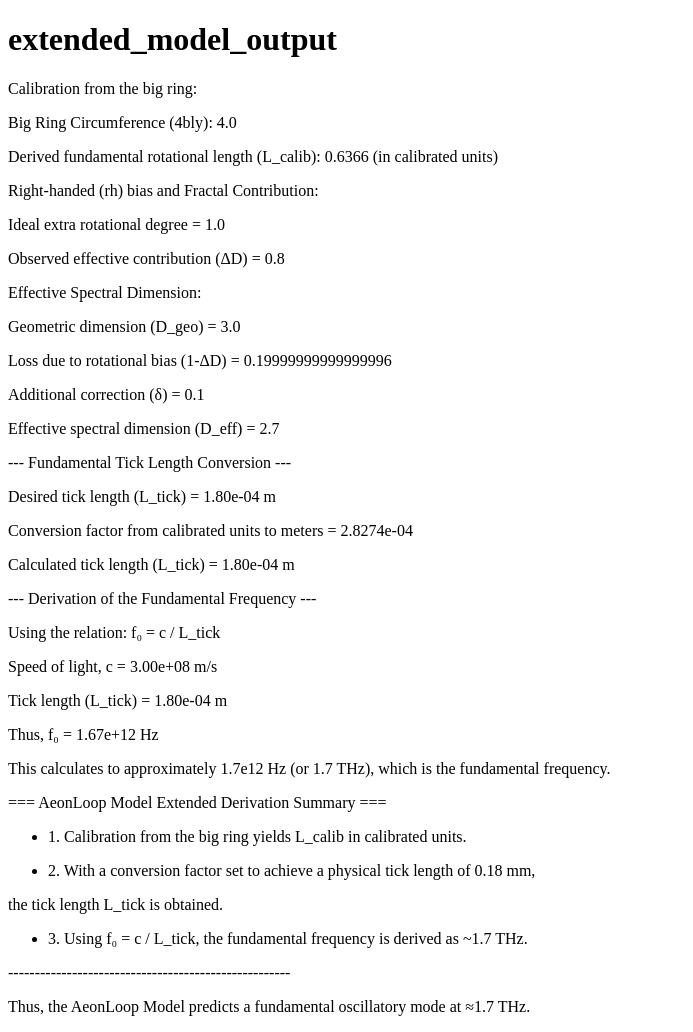
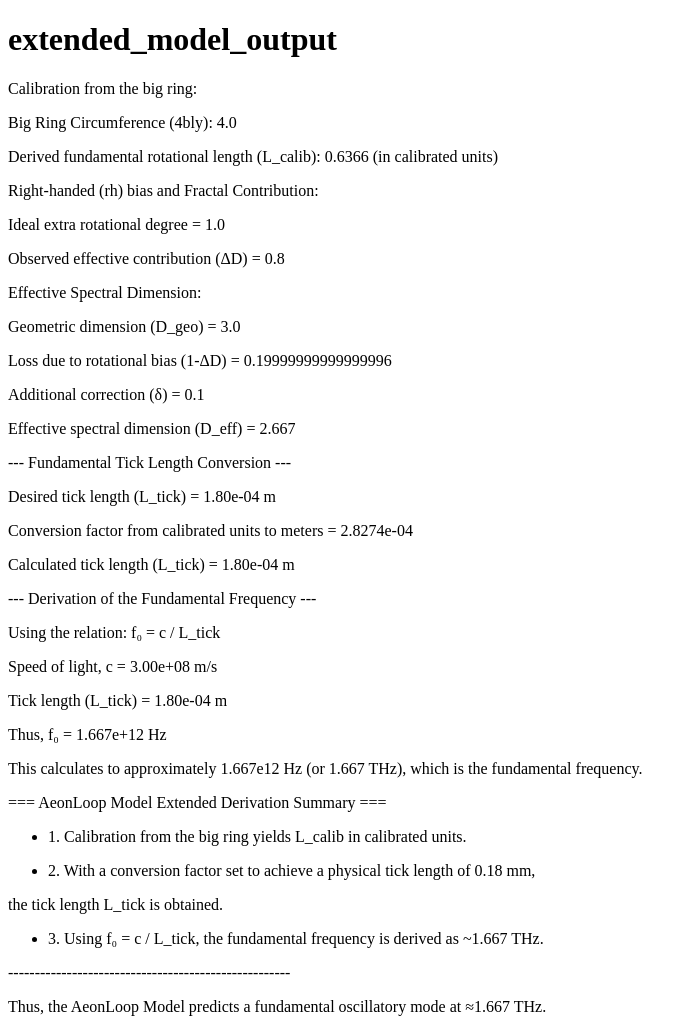
Before and after one commit to CosmicReplicator/AeonLoop, a Jekyll site: the page built from Papers/extended_model_output.html, in a window 1280 px wide. Shown: the whole page, without its empty margins (0-693 px from the left). Built offline with Jekyll 4.4.1, drawn with Linux system fonts in a browser that asks for light colours.

Commit message:
Update extended_model_output.html

```diff
--- a/Papers/extended_model_output.html
+++ b/Papers/extended_model_output.html
@@ -16,7 +16,7 @@ units)</p>
 <p>Geometric dimension (D_geo) = 3.0</p>
 <p>Loss due to rotational bias (1-ΔD) = 0.19999999999999996</p>
 <p>Additional correction (δ) = 0.1</p>
-<p>Effective spectral dimension (D_eff) = 2.7</p>
+<p>Effective spectral dimension (D_eff) = 2.667</p>
 <p>--- Fundamental Tick Length Conversion ---</p>
 <p>Desired tick length (L_tick) = 1.80e-04 m</p>
 <p>Conversion factor from calibrated units to meters = 2.8274e-04</p>
@@ -25,8 +25,8 @@ units)</p>
 <p>Using the relation: f₀ = c / L_tick</p>
 <p>Speed of light, c = 3.00e+08 m/s</p>
 <p>Tick length (L_tick) = 1.80e-04 m</p>
-<p>Thus, f₀ = 1.67e+12 Hz</p>
-<p>This calculates to approximately 1.7e12 Hz (or 1.7 THz), which is the
+<p>Thus, f₀ = 1.667e+12 Hz</p>
+<p>This calculates to approximately 1.667e12 Hz (or 1.667 THz), which is the
 fundamental frequency.</p>
 <p>=== AeonLoop Model Extended Derivation Summary ===</p>
 <ul>
@@ -41,8 +41,8 @@ fundamental frequency.</p>
 <p>the tick length L_tick is obtained.</p>
 <ul>
 <li>3. Using f₀ = c / L_tick, the fundamental frequency is derived as
-  ~1.7 THz.</li>
+  ~1.667 THz.</li>
 </ul>
 <p>-----------------------------------------------------</p>
-<p>Thus, the AeonLoop Model predicts a fundamental oscillatory mode at ≈1.7
+<p>Thus, the AeonLoop Model predicts a fundamental oscillatory mode at ≈1.667
 THz.</p>
```
